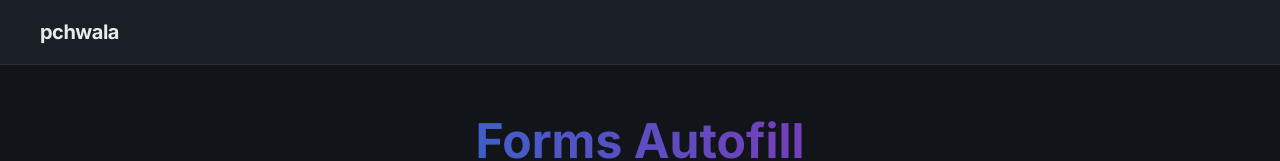
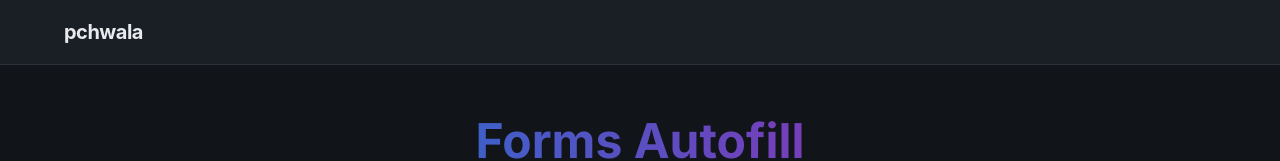
Before and after one commit to pchwala/forms-autofill, a React (Vite) app in the folder frontend/: page / in a window 1280 px wide. Shown: the top 161 px of the page. Built offline with nearby package versions, Linux system fonts and the light colour scheme.

Commit message:
feat: refactor Navbar component layout; adjust Toolbar and Typography structure for improved styling

```diff
--- a/frontend/src/components/layout/Navbar.tsx
+++ b/frontend/src/components/layout/Navbar.tsx
@@ -17,21 +17,22 @@ export default function Navbar({ user, onSignOut, onHistory }: Props) {
     <AppBar
       position="sticky"
       elevation={0}
-      sx={{ bgcolor: 'background.paper', borderBottom: 1, borderColor: 'divider' }}
+      sx={{ borderBottom: 1, borderColor: 'divider', bgcolor: 'background.paper' }}
     >
-      <Toolbar disableGutters sx={{ px: 4 }}>
-        <Box sx={{ display: 'flex', alignItems: 'center', width: '100%', maxWidth: 1200, mx: 'auto' }}>
+      <Toolbar
+        sx={{ maxWidth: 1200, width: '100%', mx: 'auto', px: { xs: 2, sm: 3 } }}
+      >
         <Typography
           component="a"
           href="https://pchwala.dev"
           target="_blank"
           rel="noopener noreferrer"
           variant="h6"
-            sx={{ fontWeight: 700, textDecoration: 'none', color: 'text.primary', letterSpacing: '-0.5px' }}
+          sx={{ fontWeight: 700, textDecoration: 'none', color: 'text.primary', flexGrow: 1, letterSpacing: '-0.5px', fontFamily: '-apple-system, BlinkMacSystemFont, "Segoe UI", Roboto, sans-serif' }}
         >
           pchwala
         </Typography>
-          <Box sx={{ flexGrow: 1 }} />
+        <Box sx={{ display: 'flex', alignItems: 'center', gap: 0.5 }}>
           {!AUTH_DISABLED && user && (
             <UserMenu user={user} onSignOut={onSignOut} onHistory={onHistory} />
           )}
```
Lines whose indentation alone changed are shown as unchanged.
